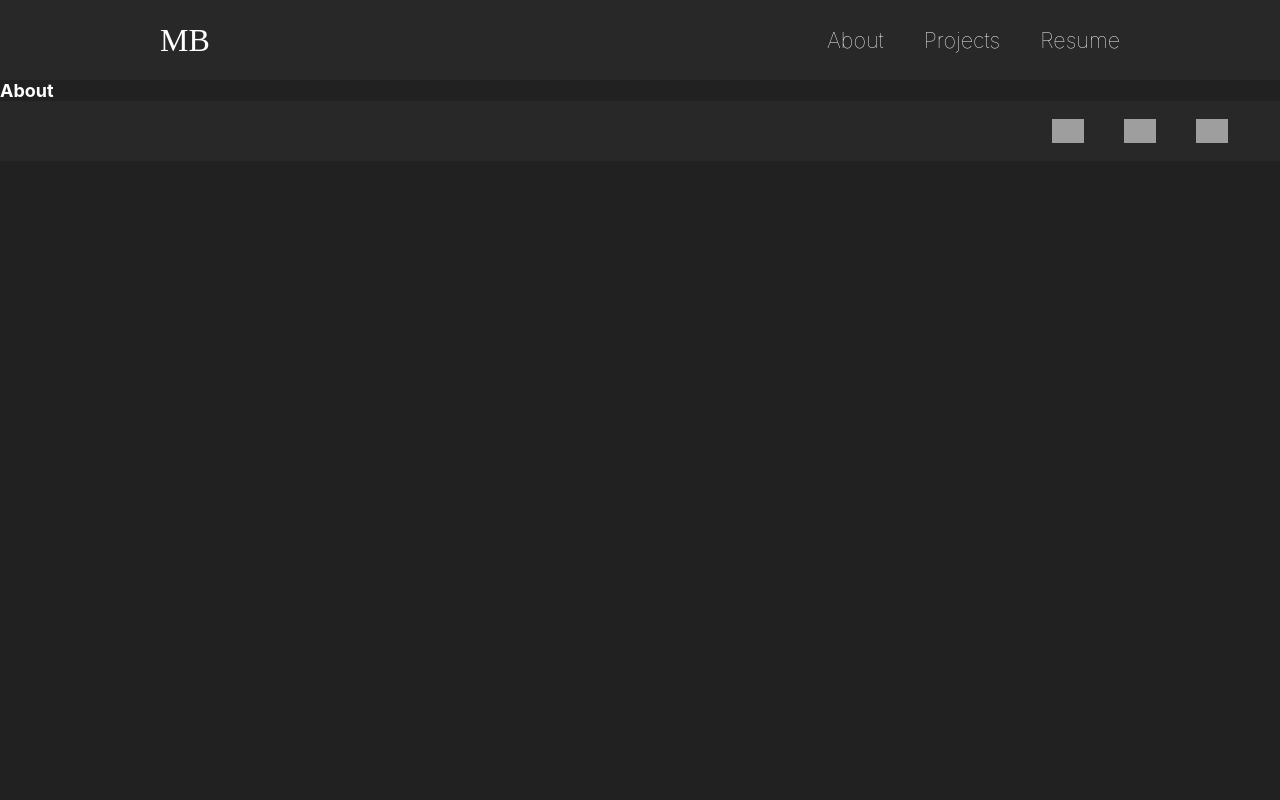
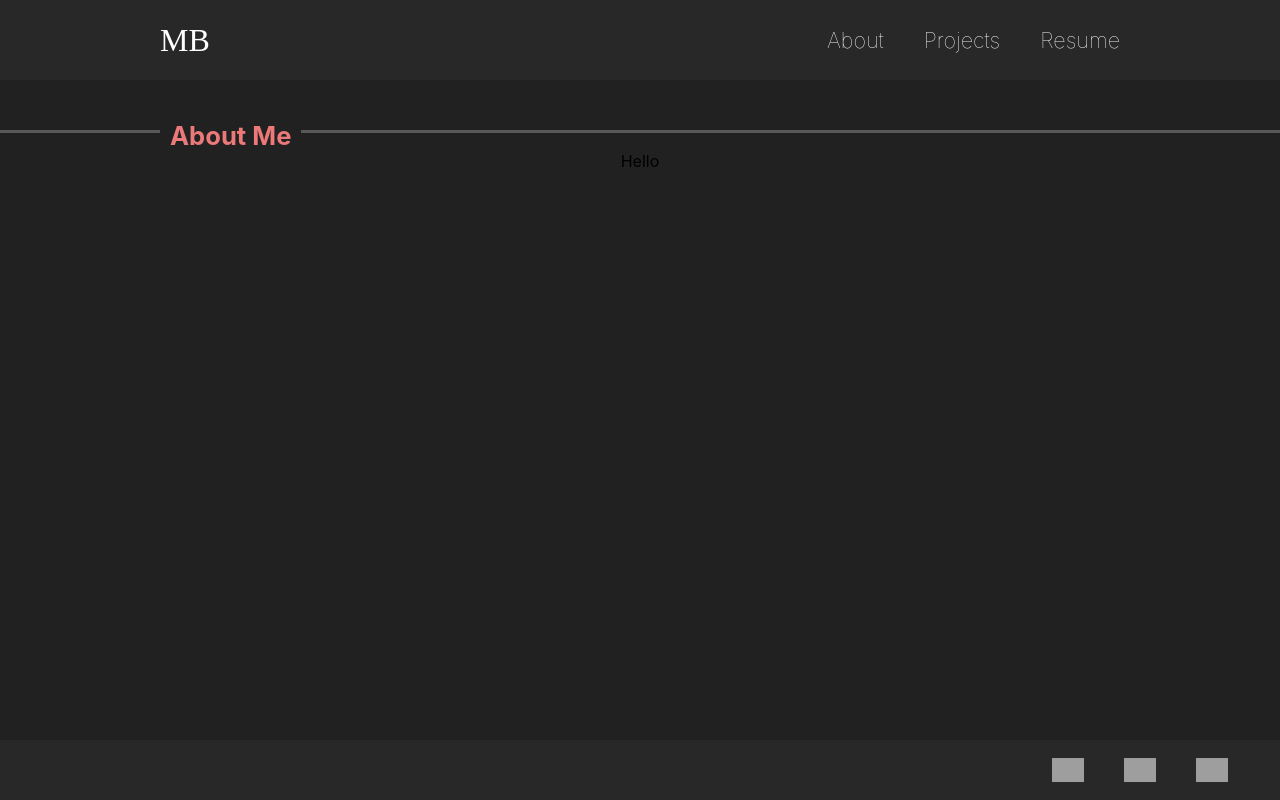
Before and after one commit to milesbarrios/developer_portfolio, a React (Create React App) app: page /About in a window 1280 px wide. Built offline with nearby package versions, Linux system fonts and the light colour scheme; grey boxes are pictures that could not be loaded.

Commit message:
Updated remote branch

```diff
--- a/src/components/About.js
+++ b/src/components/About.js
@@ -1,8 +1,44 @@
 import React from "react";
 import styled from "styled-components";
 
+// Import Components
+import { ProjectPageTitle } from "./projects/Projects";
+import {
+  SectionContainer,
+  SectionTitleContainer,
+  SectionLeftLine,
+  SectionTitle,
+  SectionRightLine,
+} from "./sections/Section.js";
+
 const About = () => {
-  return <h1>About</h1>;
+  return (
+    <>
+      <ProjectPageTitle>
+        <h1 className="projectPageTitle">About</h1>
+      </ProjectPageTitle>
+      <SectionContainer>
+        <SectionTitleContainer>
+          <SectionLeftLine />
+          <SectionTitle> About Me</SectionTitle>
+          <SectionRightLine />
+        </SectionTitleContainer>
+        <styledAboutSection>
+          <p>Hello</p>
+        </styledAboutSection>
+      </SectionContainer>
+
+      <div className="blankSpace" />
+    </>
+  );
 };
 
+export const styledAboutSection = styled.div`
+  h3 {
+    color: white;
+    font-size: 2rem;
+    font-weight: 10px;
+  }
+`;
+
 export default About;
--- a/src/components/Footer.js
+++ b/src/components/Footer.js
@@ -61,6 +61,7 @@ export const StyledFooter = styled.footer`
   height: 60px;
   width: 100%;
   bottom: 0;
+  position: fixed;
 
   .linkContainer {
     display: flex;
--- a/src/components/GlobalStyle.js
+++ b/src/components/GlobalStyle.js
@@ -11,12 +11,23 @@ const GlobalStyle = createGlobalStyle`
         background: #212121;
         font-family: 'Inter', sans-serif;
         min-height: 100vh;
+        overflow-y: scroll;
+
+
     }
+
+    body::-webkit-scrollbar{
+            display: none;
+        }
 
     h1{
         color: white;
         font-size: large;
     }
+
+    .blankSpace{
+        min-height: 10vh;
+    }
 `;
 
 export default GlobalStyle;
--- a/src/components/Nav.js
+++ b/src/components/Nav.js
@@ -35,6 +35,9 @@ const StyledNav = styled.nav`
   min-height: 10vh;
   display: flex;
   margin: auto;
+  position: fixed;
+  top: 0;
+  width: 100%;
   justify-content: space-between;
   align-items: center;
   padding: 1rem 10rem;
--- a/src/components/projects/Projects.js
+++ b/src/components/projects/Projects.js
@@ -22,6 +22,7 @@ const Projects = () => {
           projectData={ProjectData[category]}
         />
       ))}
+      <div className="blankSpace" />
     </>
   );
 };
--- a/src/json-data/projects_info.json
+++ b/src/json-data/projects_info.json
@@ -1,7 +1,7 @@
 {
   "College": {
     "NCSM": {
-      "type": "public",
+      "type": "Public",
       "title": "New College Social Media",
       "created": "2020",
       "lastSubmit": "",
@@ -11,7 +11,7 @@
       "githubLink": "https://github.com/milesbarrios/NCSM"
     },
     "OSS": {
-      "type": "private",
+      "type": "Private",
       "title": "Operating System Simulator",
       "created": "2020",
       "lastSubmit": "",
@@ -21,7 +21,7 @@
       "githubLink": "https://github.com/milesbarrios/CS480"
     },
     "Ceres": {
-      "type": "public",
+      "type": "Public",
       "title": "Ceres",
       "created": "2020-2021",
       "lastSubmit": "",
@@ -33,7 +33,7 @@
   },
   "Tutorial": {
     "CP": {
-      "type": "public",
+      "type": "Public",
       "title": "Capture Portfolio",
       "created": "2023",
       "lastSubmit": "06/10/2023",
@@ -45,13 +45,13 @@
   },
   "Personal": {
     "TPR": {
-      "type": "public",
+      "type": "Public",
       "title": "The Potted Roots",
       "created": "2023",
       "lastSubmit": "06/08/2023",
       "desc": "Plant Shop website created for a local business I am looking to start that sells rare and unique indoor house plants.",
       "lang": ["ReactJS"],
-      "tech": [],
+      "tech": ["Single Page Application", "Design"],
       "githubLink": "https://github.com/milesbarrios/the-potted-roots"
     }
   }
```
